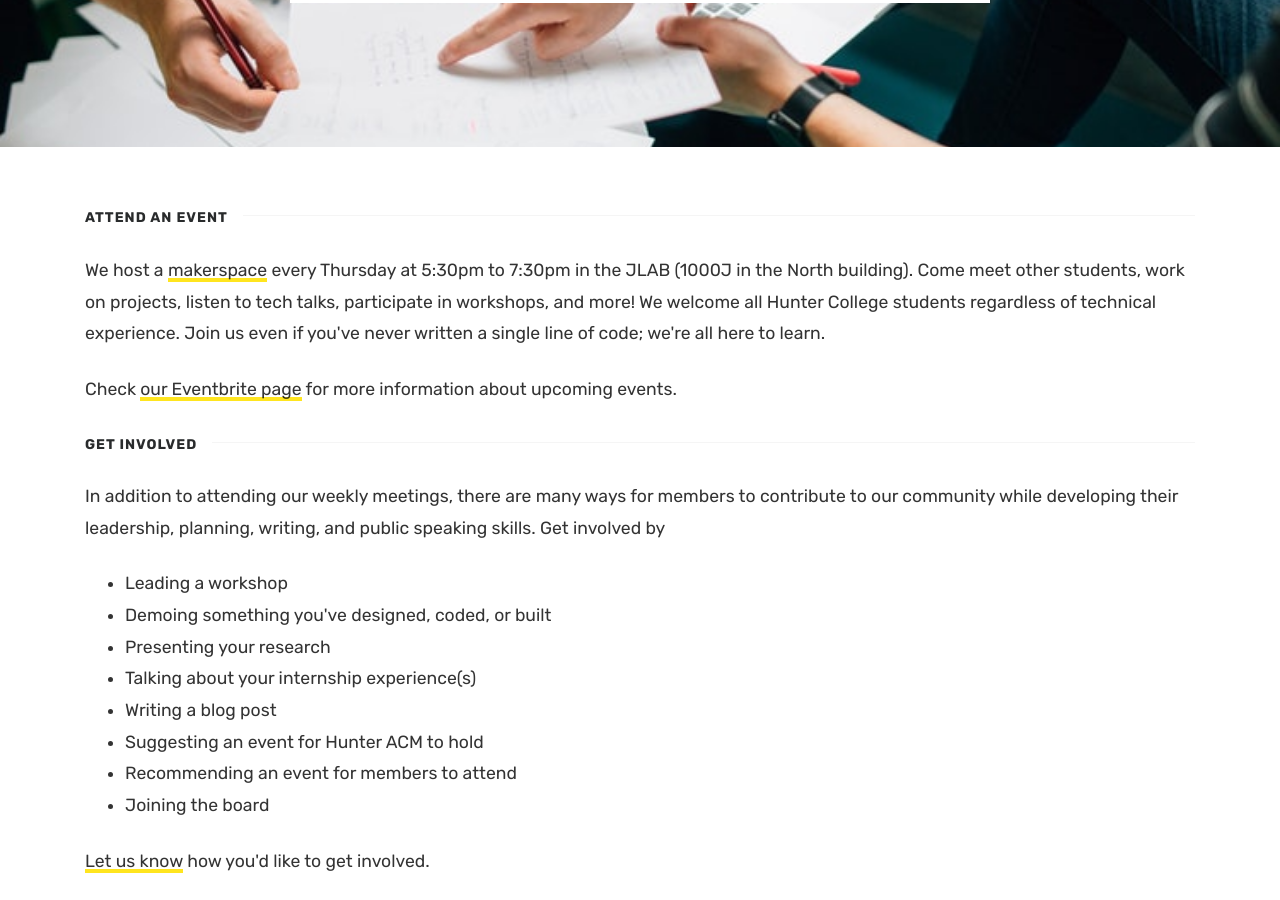
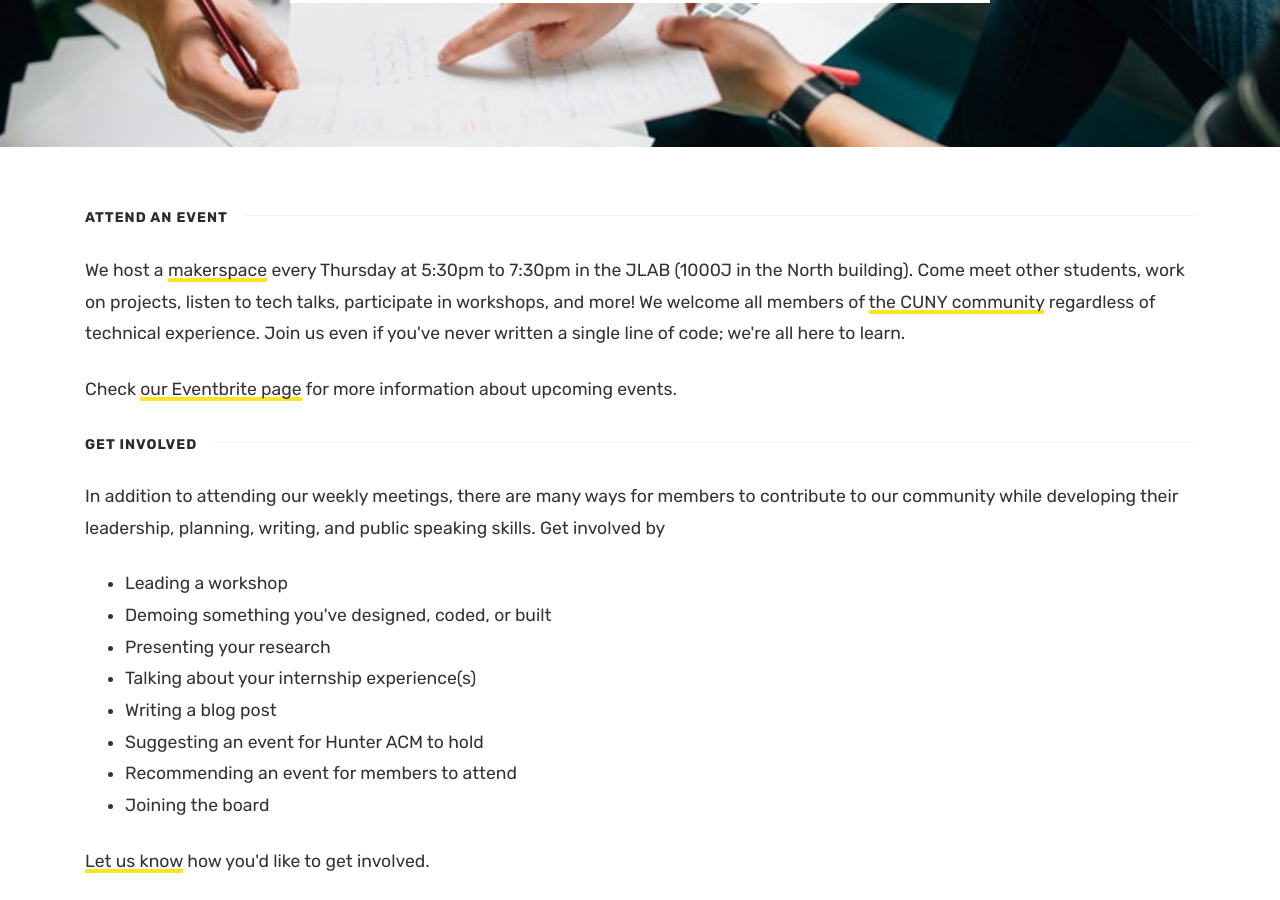
Before and after one commit to hunteracm/hunteracm.github.io, a Jekyll site: the page built from index.html, in a window 1280 px wide and 900 px high, scrolled down 567 px. Built offline with Jekyll 4.4.1, drawn with Linux system fonts in a browser that asks for light colours; the list of posts is cut into pages by our own code.

Commit message:
Update index.html

```diff
--- a/index.html
+++ b/index.html
@@ -23,7 +23,7 @@ title: About
 
     <div class="article-post">
         <p>We host a <a href="https://en.wikipedia.org/wiki/Hackerspace" target="_blank">makerspace</a> every Thursday at 5:30pm to 7:30pm in the JLAB (1000J in the North building). Come meet other students, work on projects, listen to tech talks, participate in
-        workshops, and more! We welcome all Hunter College students regardless of
+        workshops, and more! We welcome all members of <a href="https://www2.cuny.edu/about/colleges-schools/" target="_blank"> the CUNY community</a> regardless of
         technical experience. Join us even if you've never written a single line of code; we're all
         here to learn.</p>
 
```
